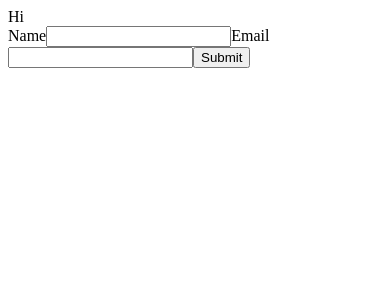
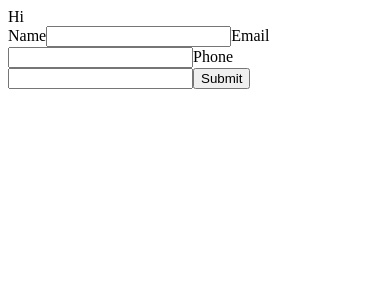
Before and after one commit to onifernando1/cv, a React (Create React App) app in the folder cv-project/: page / in a window 390 px wide. Shown: the top 300 px of the page. Built offline with nearby package versions, Linux system fonts and the light colour scheme.

Commit message:
add phone number stuff

```diff
--- a/cv-project/src/components/General.js
+++ b/cv-project/src/components/General.js
@@ -7,6 +7,7 @@ class General extends React.Component {
     this.state = {
       name: "",
       email: "",
+      phone: "",
       show: true,
     };
   }
@@ -21,6 +22,7 @@ class General extends React.Component {
       {
         name: e.target[0].value,
         email: e.target[1].value,
+        phone: e.target[2].value,
       },
       () => {
         this.display();
@@ -39,10 +41,17 @@ class General extends React.Component {
             <label htmlFor="email">Email</label>
             <input type="email" id="email"></input>
 
+            <label htmlFor="phone">Phone</label>
+            <input type="number" id="phone"></input>
+
             <button type="submit">Submit</button>
           </form>
         ) : (
-          <div>Name: {this.state.name}</div>
+          <div>
+            <div>Name: {this.state.name}</div>
+            <div>Email: {this.state.email}</div>
+            <div>Phone Number: {this.state.phone}</div>
+          </div>
         )}
       </div>
     );
```
